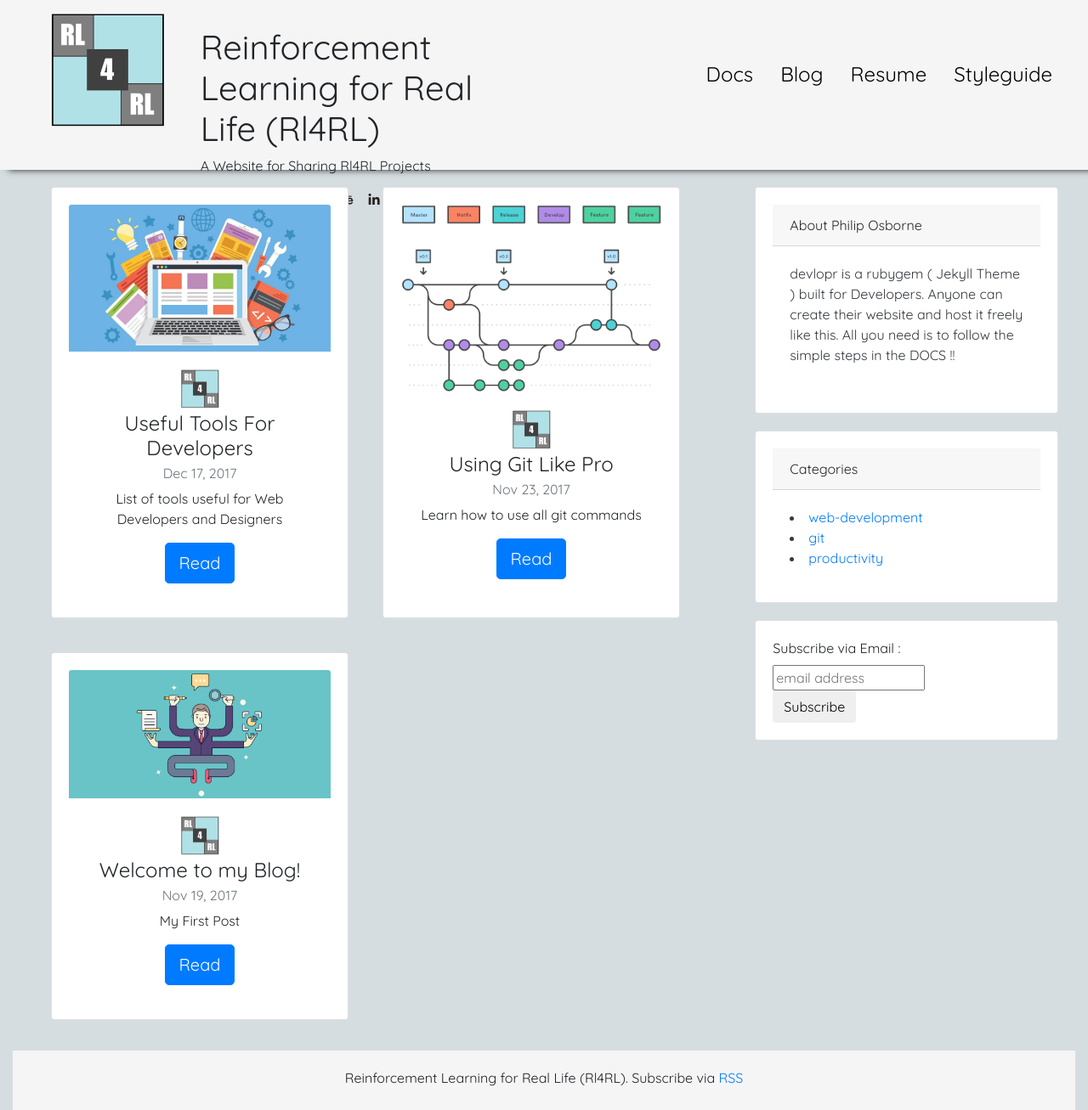
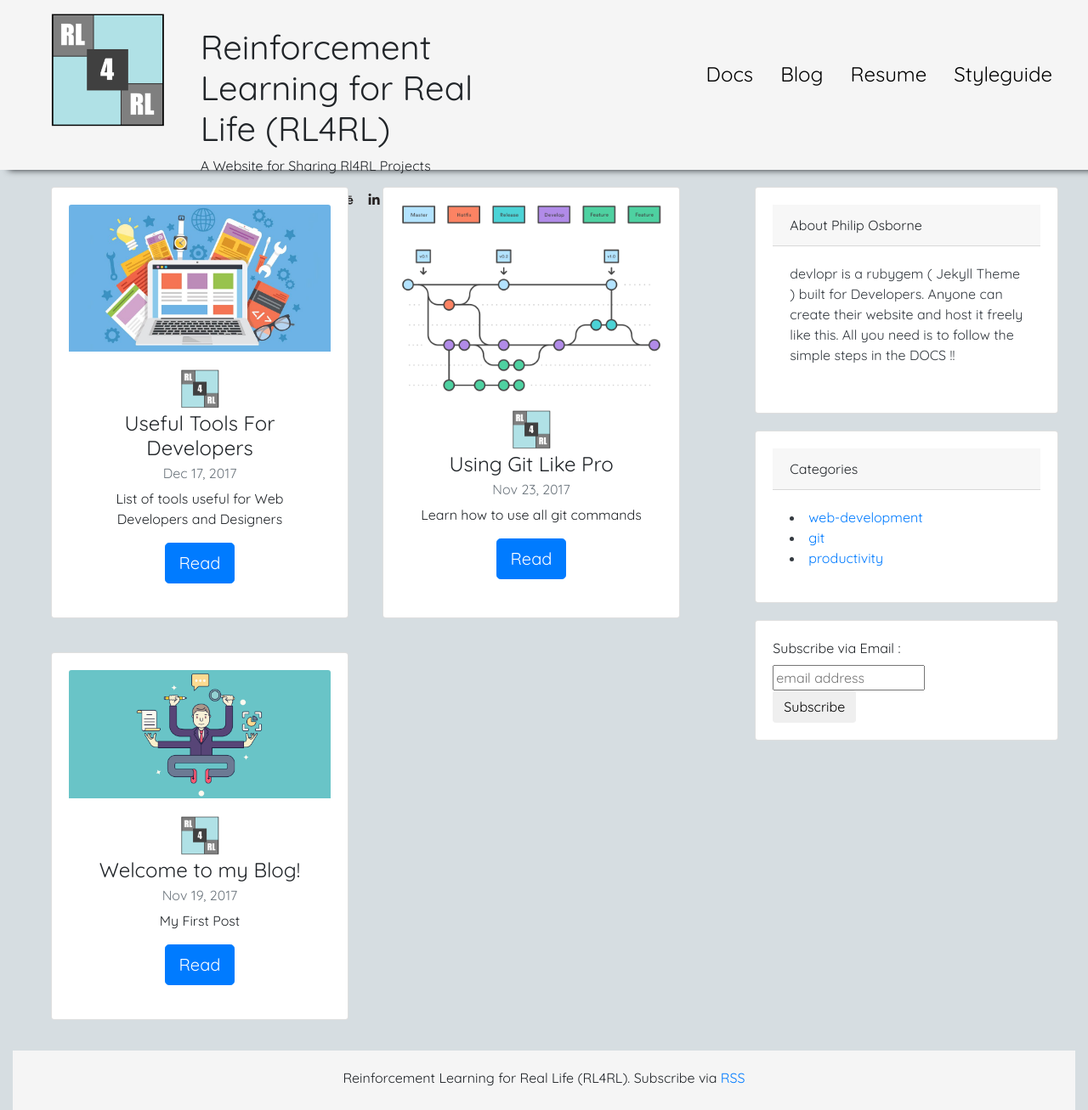
Before and after one commit to osbornep/rl4rl-website, a Jekyll site: the page built from index.md, in a window 1280 px wide. Shown: the whole page at 85% size. Built offline with Jekyll 4.4.1, drawn with Linux system fonts in a browser that asks for light colours; nearby versions of some CDN libraries; a script that is not in the unit is left out; part of the change alters nothing that is shown.

```diff
--- a/_config.yml
+++ b/_config.yml
@@ -1,4 +1,4 @@
-title: Reinforcement Learning for Real Life (Rl4RL)
+title: Reinforcement Learning for Real Life (RL4RL)
 subtitle: A Website for Sharing Rl4RL Projects
 description: >- # this means to ignore newlines until "baseurl:"
   The website for the RL4RL project; encouraging researchers to share their applications of Reinforcement Learning to Real Life problems.
@@ -14,13 +14,13 @@ author_email: "philiposbornedata@gmail.com"
 author_location: Manchester/London UK
 author_website_url: "https://philiposbornedata.com"
 # social links
-twitter_username: yourusername
-github_username:  yourusername
-facebook_username: yourusername
-linkedin_username: yourusername
-behance_username: yourusername
-instagram_username: yourusername
-medium_username: yourusername
-telegram_username: yourusername
-dribbble_username: yourusername
-flickr_username: yourusername
+twitter_username: DataOsborne
+github_username:  osbornep
+#facebook_username: yourusername
+linkedin_username: philip-osborne-1052a183
+#behance_username: yourusername
+#instagram_username: yourusername
+medium_username: sterlingosborne
+#telegram_username: yourusername
+#dribbble_username: yourusername
+#flickr_username: yourusername
```
